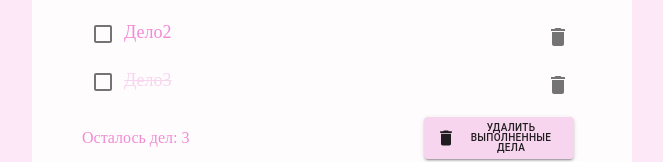
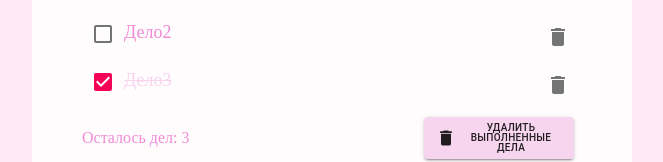
Before and after one commit to WebHeroSchool/Ekaterina-Um.---React_todo, a React (Create React App) app: page / in a window 1280 px wide. Shown: the part 305-467 px from the top of the page, without its empty margins (308-971 px from the left). Built offline with nearby package versions, Linux system fonts and the light colour scheme.

Commit message:
lesson29

```diff
--- a/src/components/App/App.js
+++ b/src/components/App/App.js
@@ -23,6 +23,8 @@ class App extends React.Component {
       ]
     };
 
+    onClickDone = isDone => console.log(isDone);
+
      render() {
        return (
          <div>
@@ -30,7 +32,7 @@ class App extends React.Component {
            <div className={styles.wrap}>
              <CustomizedInputs />
              <InputItem />
-             <ItemList items = {this.state.items}/>
+             <ItemList items = {this.state.items} onClickDone={this.onClickDone}/>
              <Footer count={3}/>
            </div>
          </div>);
--- a/src/components/Item/Item.js
+++ b/src/components/Item/Item.js
@@ -5,11 +5,16 @@ import Checkbox from '@material-ui/core/Checkbox';
 import IconButton from '@material-ui/core/IconButton';
 import DeleteIcon from '@material-ui/icons/Delete';
 
-export default function Checkboxes({ value, isDone }) {
+export default function Checkboxes({ value, isDone, onClickDone}) {
 
   return (
     <div className={styles.root}>
-      <label><Checkbox inputProps={{ 'aria-label': 'uncontrolled-checkbox' }} />
+      <label>
+        <Checkbox
+          checked={isDone}
+          inputProps={{ 'aria-label': 'uncontrolled-checkbox' }}
+          onClick={() => onClickDone(isDone)}
+        />
         <span className={
           classnames({
             [styles.done]: isDone,
--- a/src/components/ItemList/ItemList.js
+++ b/src/components/ItemList/ItemList.js
@@ -2,9 +2,9 @@ import React from 'react';
 import Item from '../Item/Item';
 import styles from './ItemList.module.css';
 
-const ItemList = ({ items }) => (<div>
+const ItemList = ({ items, onClickDone }) => (<div>
   {items.map(item => <div className={styles.item} key={item.value}>
-    <Item value={item.value} isDone={item.isDone} />
+    <Item value={item.value} isDone={item.isDone} onClickDone={onClickDone}/>
   </div>)}
 </div>);
 
```
